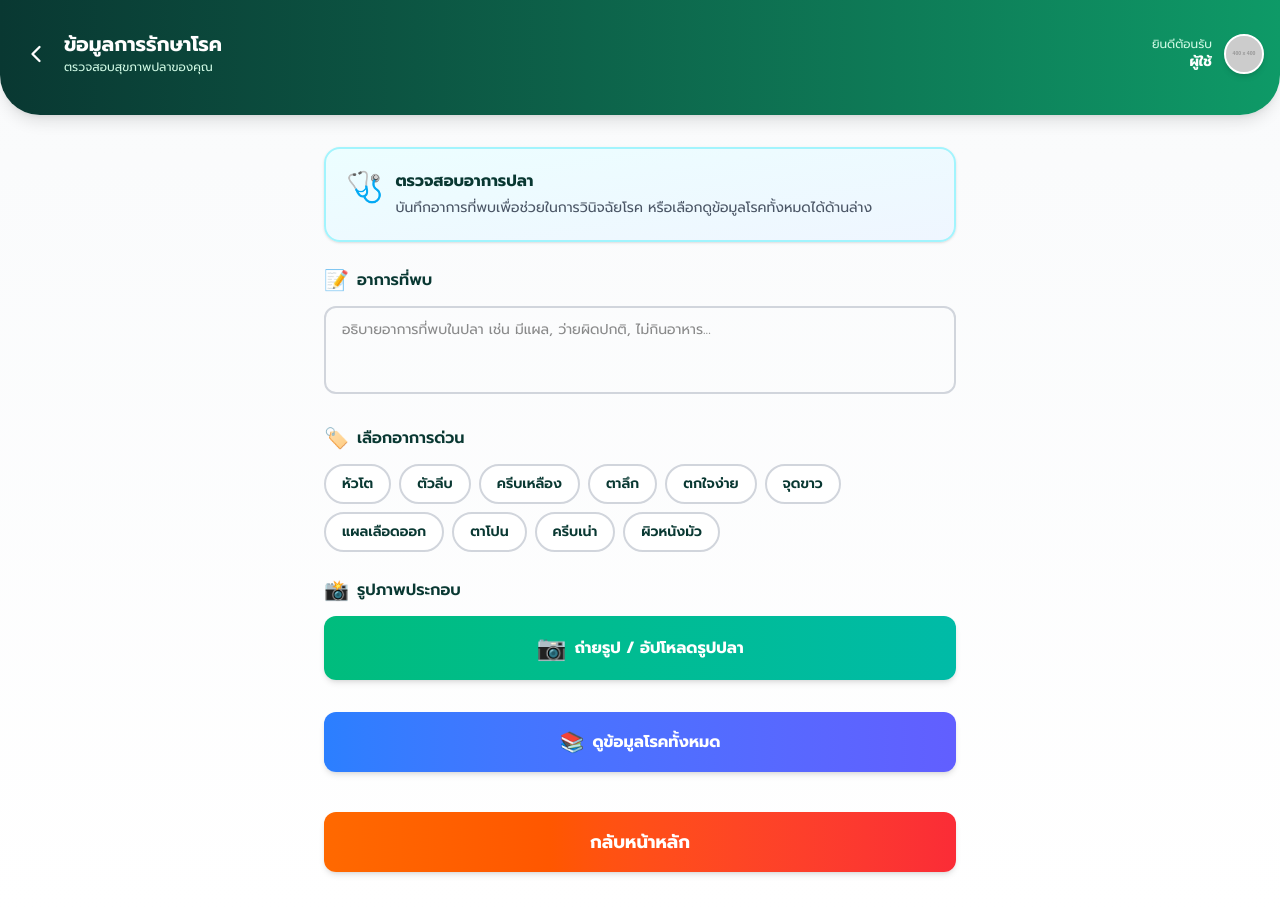
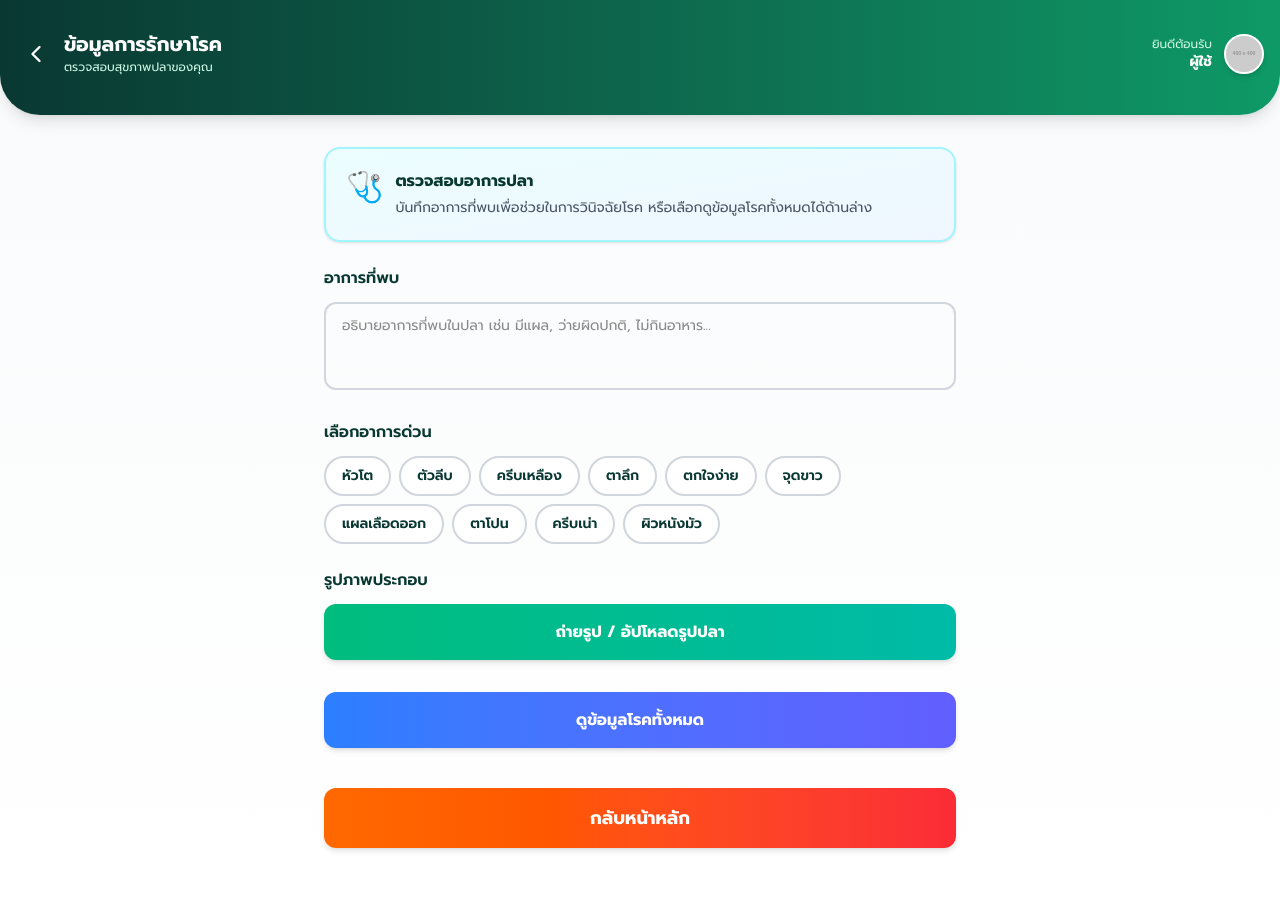
Before and after one commit to koard/DukeFarm-Frontend, a Next.js app: page /large/disease-info-large in a window 1280 px wide. After the commit the page ends 888 px from the top, so only its background shows below. Built offline with nearby package versions, Linux system fonts and the light colour scheme.

Commit message:
Refactor DiseaseInfo: Remove emoji icons from labels for a cleaner interface

```diff
--- a/src/components/disease/DiseaseInfo.tsx
+++ b/src/components/disease/DiseaseInfo.tsx
@@ -608,7 +608,6 @@ export const DiseaseInfo = ({ backHref }: DiseaseInfoProps) => {
             {/* Symptom Input */}
             <div className="space-y-3">
               <label className="flex items-center gap-2 text-base text-[#093832] font-semibold">
-                <span className="text-xl">📝</span>
                 อาการที่พบ
               </label>
               <textarea
@@ -623,7 +622,6 @@ export const DiseaseInfo = ({ backHref }: DiseaseInfoProps) => {
             {/* Symptom Tags */}
             <div className="space-y-3">
               <label className="flex items-center gap-2 text-base text-[#093832] font-semibold">
-                <span className="text-xl">🏷️</span>
                 เลือกอาการด่วน
               </label>
               <div className="flex flex-wrap gap-2">
@@ -651,7 +649,6 @@ export const DiseaseInfo = ({ backHref }: DiseaseInfoProps) => {
             {/* Image Upload */}
             <div className="space-y-3">
               <label className="flex items-center gap-2 text-base text-[#093832] font-semibold">
-                <span className="text-xl">📸</span>
                 รูปภาพประกอบ
               </label>
               <div className="w-full">
@@ -660,7 +657,6 @@ export const DiseaseInfo = ({ backHref }: DiseaseInfoProps) => {
                   className="block w-full text-center py-4 rounded-xl text-base font-bold text-white bg-gradient-to-r from-emerald-500 to-teal-500 shadow-md hover:shadow-lg hover:from-emerald-600 hover:to-teal-600 cursor-pointer transition-all"
                 >
                   <div className="flex items-center justify-center gap-2">
-                    <span className="text-2xl">📷</span>
                     <span>ถ่ายรูป / อัปโหลดรูปปลา</span>
                   </div>
                 </label>
@@ -697,7 +693,6 @@ export const DiseaseInfo = ({ backHref }: DiseaseInfoProps) => {
                 className="w-full py-4 rounded-xl text-base font-bold text-white bg-gradient-to-r from-blue-500 to-indigo-500 shadow-md hover:shadow-lg hover:from-blue-600 hover:to-indigo-600 transition-all"
               >
                 <div className="flex items-center justify-center gap-2">
-                  <span className="text-xl">📚</span>
                   <span>ดูข้อมูลโรคทั้งหมด</span>
                 </div>
               </button>
```
